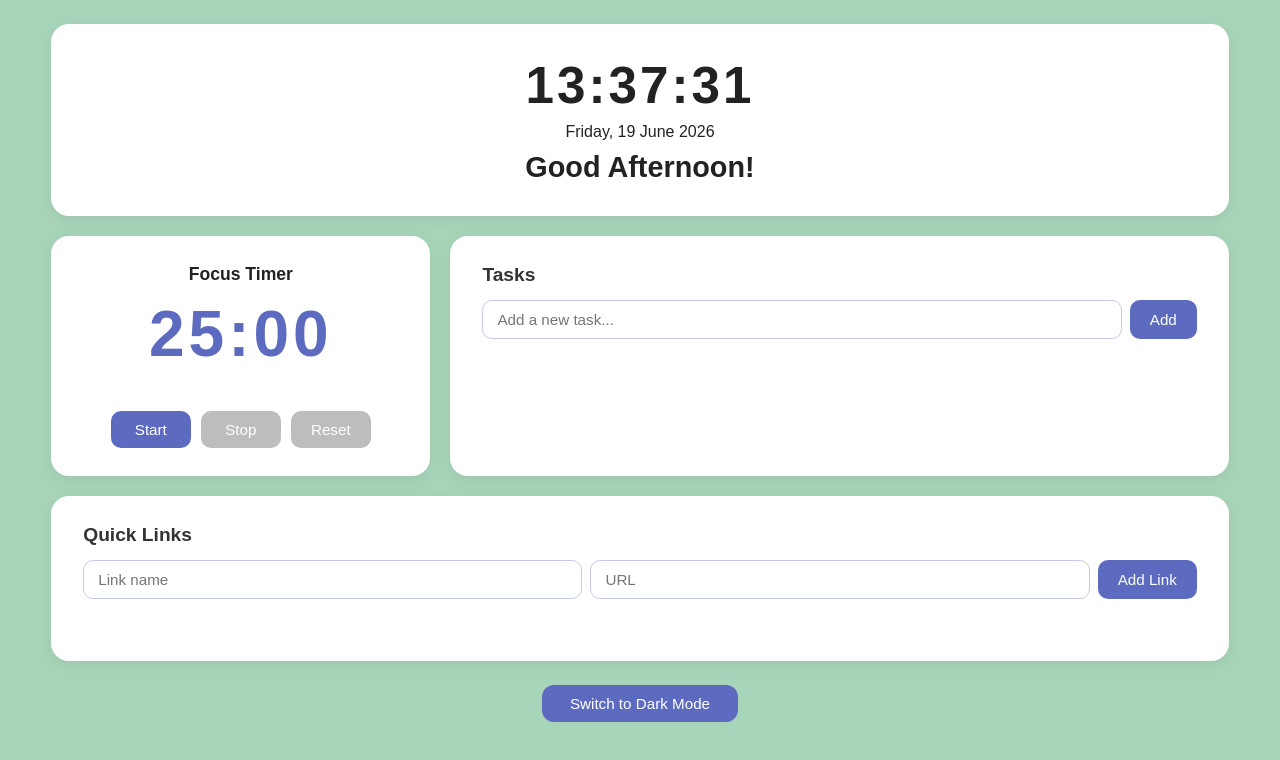
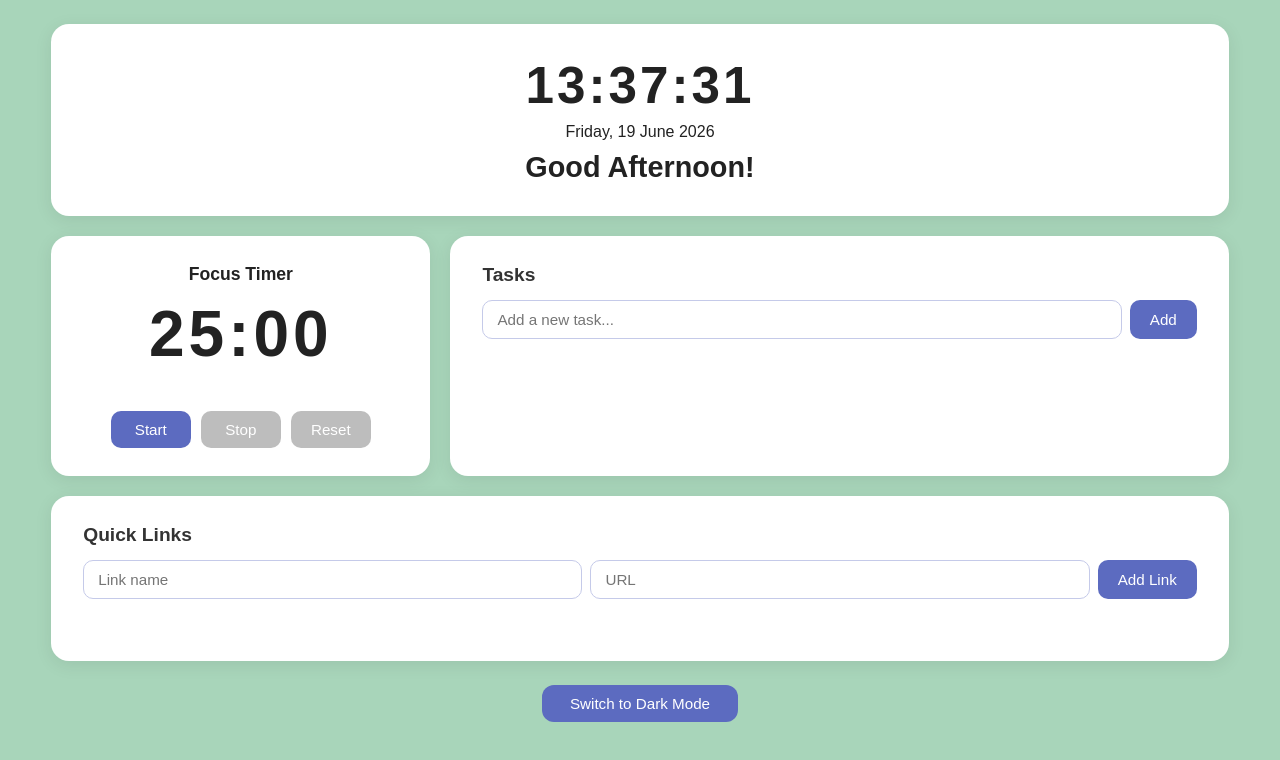
Before and after one commit to siddik-bot/CodingCamp-15June26-Muhammad-Siddik, a plain HTML site: page index.html in a window 1280 px wide. Drawn offline with Linux system fonts and the light colour scheme.

Commit message:
Initial Life Dashboard Project

```diff
--- a/css/style.css
+++ b/css/style.css
@@ -131,7 +131,7 @@ body {
 .timer-display {
   font-size: 4rem;
   font-weight: bold;
-  color: #5c6bc0;
+  color: #222;
   letter-spacing: 4px;
   margin: 12px 0 8px;
 }
```
